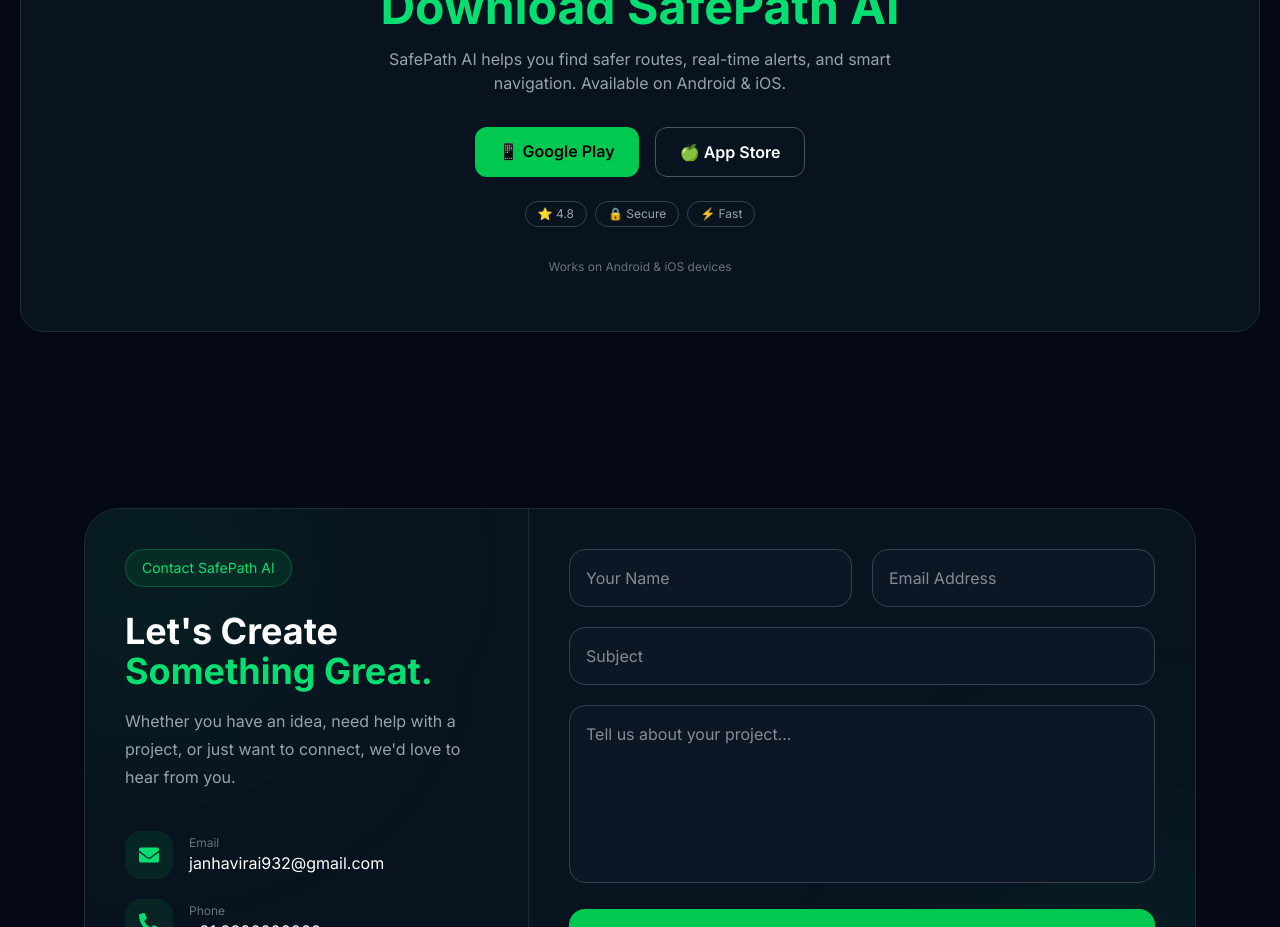
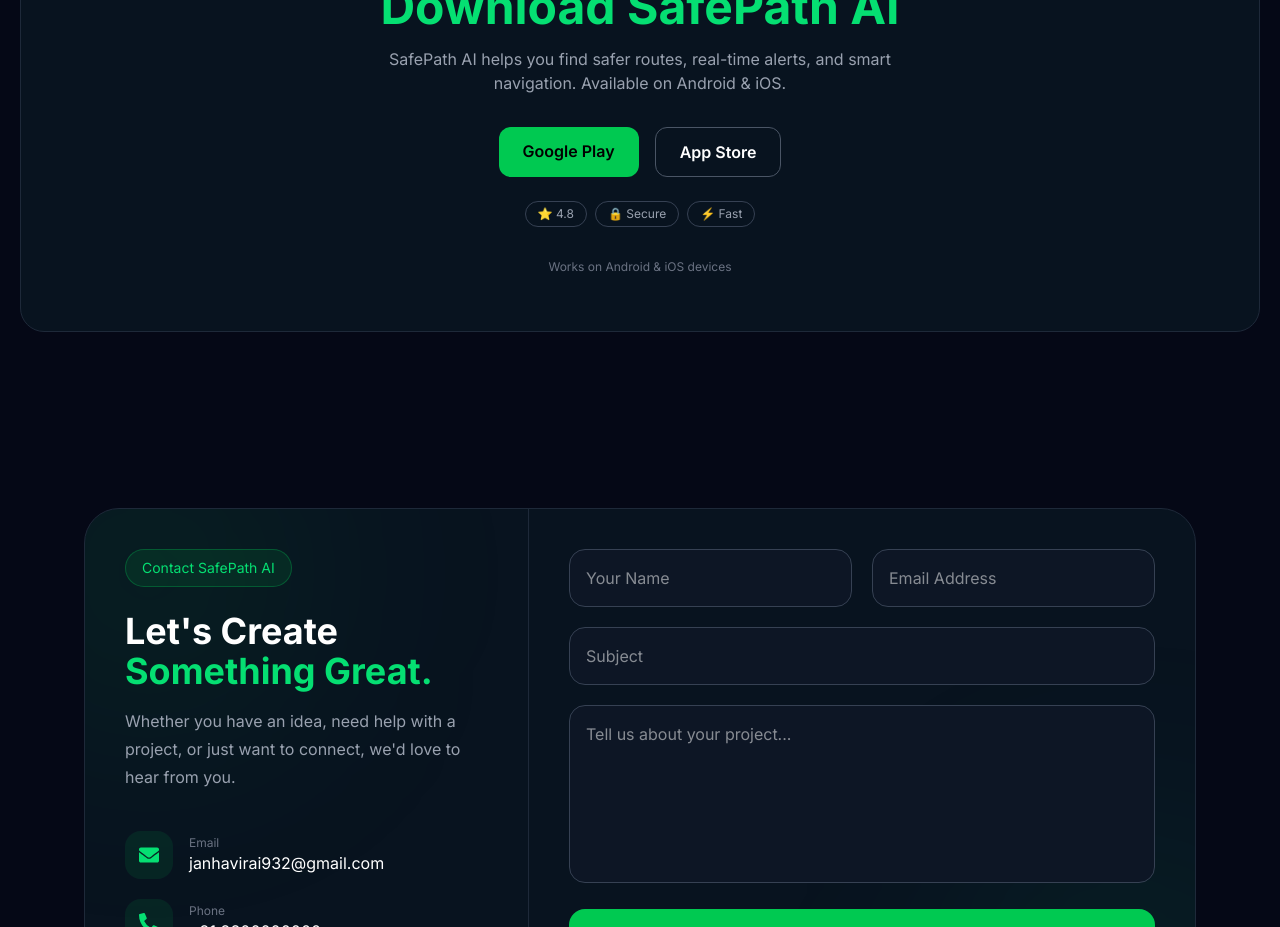
Before and after one commit to janhavirai19/safepath-ai, a Next.js app: page / in a window 1280 px wide. Shown: the part 2740-3667 px from the top of the page. Built offline with nearby package versions, Linux system fonts and the light colour scheme.

Commit message:
updated changes

```diff
--- a/app/components/Download.tsx
+++ b/app/components/Download.tsx
@@ -1,41 +1,33 @@
 export default function Download() {
   return (
     <section id="download" className="max-w-7xl mx-auto px-5 py-20">
-
       <div className="bg-[#08131f] border border-gray-800 rounded-3xl p-8 md:p-14 text-center">
         <h2 className="text-3xl md:text-5xl font-bold text-green-400">
           Download SafePath AI
         </h2>
-
         <p className="text-gray-400 mt-4 max-w-xl mx-auto text-sm md:text-base">
           SafePath AI helps you find safer routes, real-time alerts,
           and smart navigation. Available on Android & iOS.
         </p>
-
         <div className="flex flex-col sm:flex-row gap-4 justify-center mt-8">
-
           <a
             href="https://play.google.com/store"
             target="_blank"
             rel="noopener noreferrer"
             className="bg-green-500 hover:bg-green-600 transition px-6 py-3 rounded-xl font-semibold text-black text-center"
           >
-            📱 Google Play
+             Google Play
           </a>
-
-
           <a
             href="https://www.apple.com/app-store/"
             target="_blank"
             rel="noopener noreferrer"
             className="border border-gray-600 hover:border-green-400 transition px-6 py-3 rounded-xl font-semibold text-center"
           >
-            🍏 App Store
+             App Store
           </a>
 
         </div>
-
-
         <div className="flex flex-wrap justify-center gap-2 mt-6 text-xs text-gray-400">
           <span className="border border-gray-700 px-3 py-1 rounded-full">
             ⭐ 4.8
@@ -50,7 +42,6 @@ export default function Download() {
         <p className="mt-8 text-gray-500 text-xs">
           Works on Android & iOS devices
         </p>
-
       </div>
     </section>
   );
--- a/app/components/Features.tsx
+++ b/app/components/Features.tsx
@@ -9,7 +9,6 @@ import {
   FaPhoneAlt,
   FaTimes,
 } from "react-icons/fa";
-
 type Feature = {
   icon: React.ReactNode;
   title: string;
@@ -86,7 +85,7 @@ export default function Features() {
           const mapLink = `https://maps.google.com/?q=${latitude},${longitude}`;
           window.open(
             `https://wa.me/?text=${encodeURIComponent(
-              `🚨 SOS ALERT!\nI need help.\nMy Location: ${mapLink}`
+              ` SOS ALERT!\nI need help.\nMy Location: ${mapLink}`
             )}`
           );
         } catch (err) {
@@ -275,7 +274,6 @@ const [showPlaces, setShowPlaces] = useState(false);
                 </p>
               </div>
             )}
-
 {showPlaces &&
   selectedFeature.title === "Nearby Safe Places" && (
     <div className="mt-6 grid grid-cols-2 gap-4">
@@ -306,7 +304,6 @@ const [showPlaces, setShowPlaces] = useState(false);
         className="bg-yellow-500/20 border border-yellow-500 p-4 rounded-xl"
       >Petrol Pumps
       </button>
-
       <button
         onClick={() =>
           window.open(
@@ -327,8 +324,10 @@ const [showPlaces, setShowPlaces] = useState(false);
                 ">
                 {selectedFeature.button}
               </button>
-              <button
-                onClick={() => setSelectedFeature(null)}
+              <button onClick={() => {
+    setSelectedFeature(null);
+    setShowPlaces(false);
+  }}
   className="
     border border-gray-700 px-5 py-3
     rounded-xl hover:border-green-500 transition
```
Also changed, not shown: 1 other file (tests, documents, lock files or other folders). Lines whose indentation alone changed are shown as unchanged.
